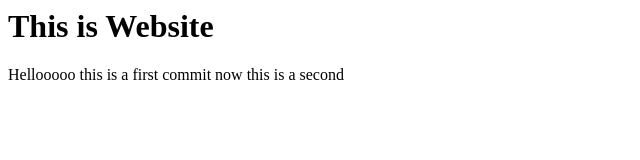
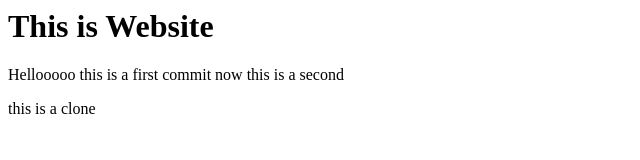
Before and after one commit to sufyan54/saturday, a plain HTML site: page index.html in a window 1280 px wide. Shown: the whole page, without its empty margins (0-640 px from the left). Drawn offline with Linux system fonts and the light colour scheme.

Commit message:
yai clone sai hai

```diff
--- a/index.html
+++ b/index.html
@@ -2,4 +2,5 @@
 <title>This is my first Sie ok</title>
 <h1>This is Website</h1>
 <p>Hellooooo this is a first commit now this is a second </p>
+<p>this is a clone<p>
 </html>
```
